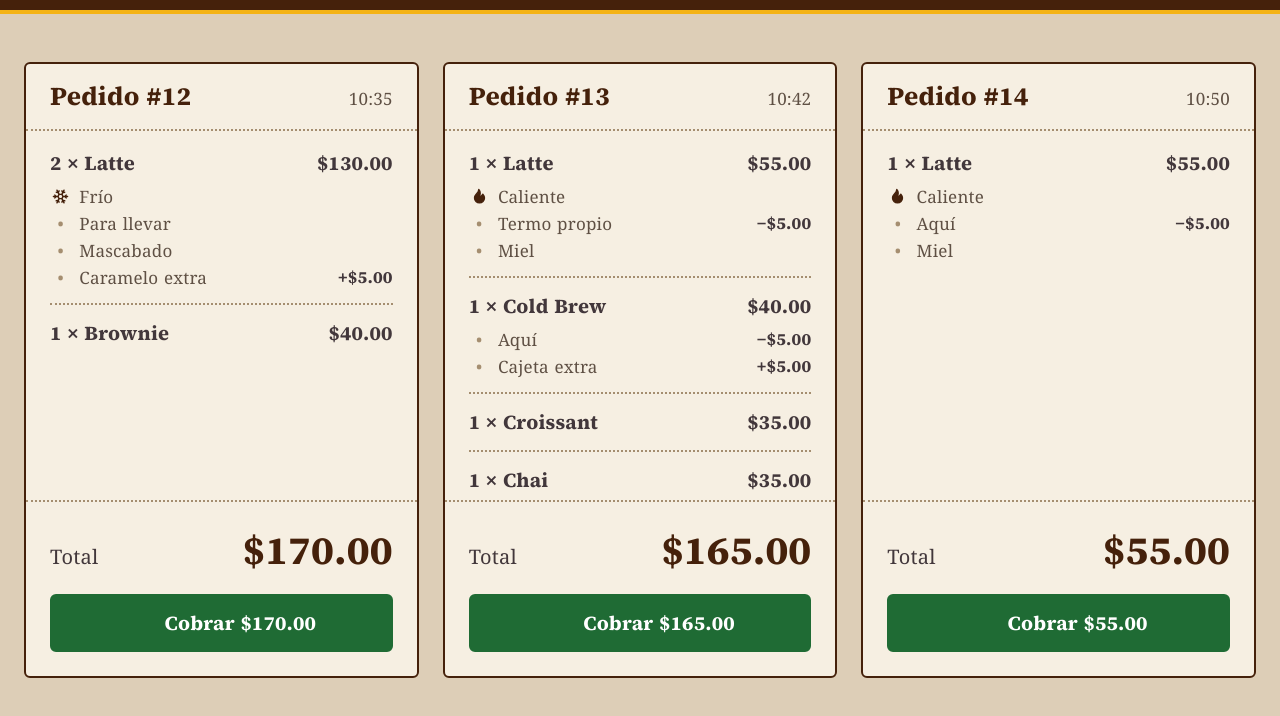
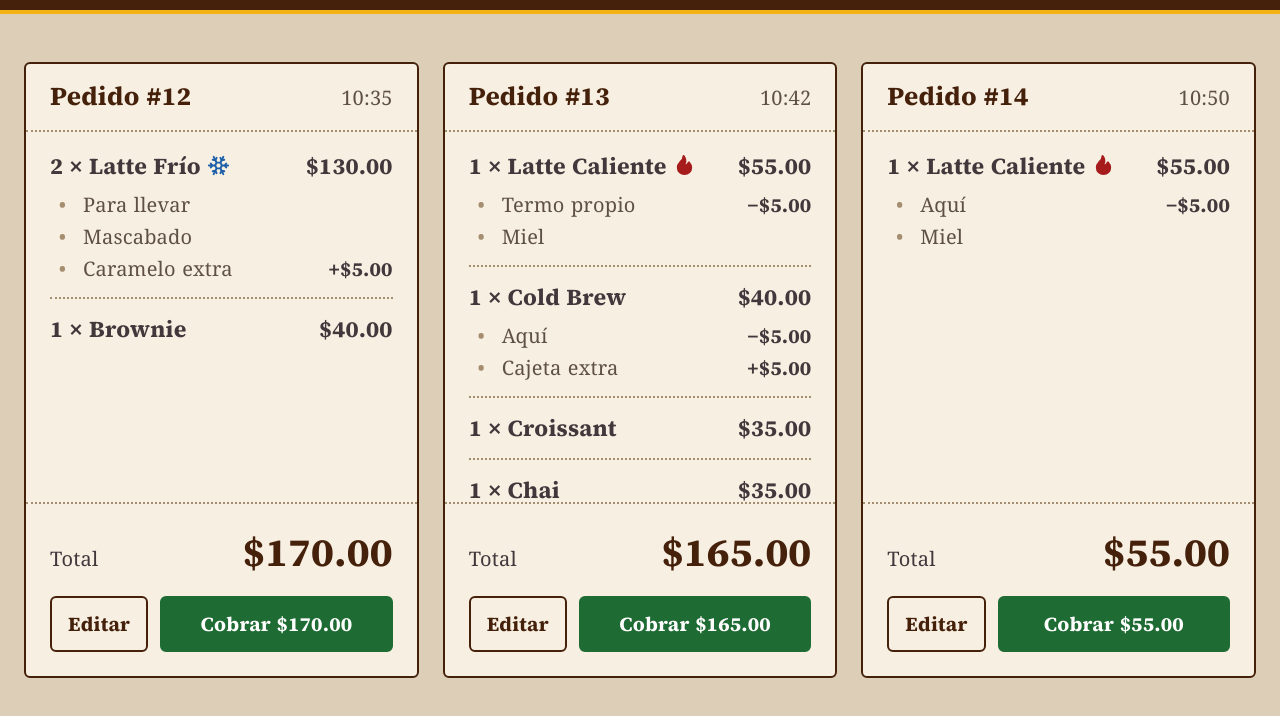
Before and after one commit to aiko-isnt-ded/attenbee, a plain HTML site: page FRONTEND/pages/orders.html in a window 1280 px wide. Shown: the part 74-790 px from the top of the page. Drawn offline with Linux system fonts and the light colour scheme; a web font is replaced by a local one.

Commit message:
i think edit orders is done

```diff
--- a/FRONTEND/css/orders.css
+++ b/FRONTEND/css/orders.css
@@ -23,7 +23,8 @@
   border-bottom: var(--border-width) dotted var(--color-line-soft);
 }
 .ticket__title { font-size: var(--fs-md); }
-.ticket__time { font-size: var(--fs-sm); color: var(--color-muted); }
+.ticket__time { font-size: var(--fs-base); color: var(--color-muted); }
+.ticket .order-line__main { font-size: 1.4375rem; }
 
 .ticket__lines {
   flex: 1;
@@ -43,11 +44,11 @@
   grid-template-columns: 1.25em 1fr auto;
   align-items: center;
   column-gap: var(--space-2);
-  font-size: var(--fs-sm);
+  font-size: var(--fs-base);
   color: var(--color-muted);
 }
 .order-line__marker { justify-self: center; color: var(--color-line-soft); }
-.order-line__option .icon--sm.order-line__marker { color: var(--color-brown); vertical-align: 0; }
+.order-line__option .icon--sm.order-line__marker { vertical-align: 0; }
 .order-line__delta { font-family: var(--font-ui); font-weight: var(--fw-bold); color: var(--color-charcoal); }
 
 .ticket__total {
@@ -59,8 +60,14 @@
 }
 .ticket__total-value { font-family: var(--font-ui); font-size: var(--fs-xl); font-weight: var(--fw-bold); color: var(--color-brown); }
 
-/* Cobrar: full width at the bottom of the ticket */
-.ticket__checkout { margin: 0 var(--space-5) var(--space-5);}
+/* Cobrar and Editar buttons */
+.ticket__actions {
+  display: grid;
+  grid-template-columns: 1fr 3fr;
+  gap: var(--space-3);
+  margin: 0 var(--space-5) var(--space-5);
+}
+.ticket__actions .btn { padding-inline: var(--space-4); white-space: nowrap; }
 
 /* Empty state: hidden while there is at least one ticket */
 .orders__empty { align-items: flex-start; max-width: 32rem; }
@@ -74,7 +81,7 @@
   .app-bar { padding: var(--space-3) var(--space-4); gap: var(--space-3); }
   .orders { padding: var(--space-4); }
   .ticket__header, .ticket__lines, .ticket__total { padding-inline: var(--space-4); }
-  .ticket__checkout { margin-inline: var(--space-4); }
+  .ticket__actions { margin-inline: var(--space-4); }
 }
 
 /* Big screens, same idea as Nuevo pedido: the page never moves.
--- a/FRONTEND/js/fill_product.js
+++ b/FRONTEND/js/fill_product.js
@@ -38,9 +38,10 @@ if (productId) {
 
   // Back and Cancelar return to the product's category
   const category = params.get('category');
+  const order = params.get('order');
   if (category) {
     document.querySelectorAll('[data-action="back"], [data-action="cancel"]').forEach((link) => {
-      link.href = 'new_order.html#' + encodeURIComponent(category);
+      link.href = 'new_order.html' + (order ? '?order=' + encodeURIComponent(order) : '') + '#' + encodeURIComponent(category);
     });
   }
 
--- a/FRONTEND/pages/orders.html
+++ b/FRONTEND/pages/orders.html
@@ -20,7 +20,7 @@
 
 <body class="page-orders">
   <!-- Icons -->
-  <svg width="0" height="0" style="position:absolute" aria-hidden="true" focusable="false"><defs>
+  <svg width="0" height="0" style="position:absolute" focusable="false"><defs>
 
   <!-- Hot -->
   <symbol id="icon-hot" viewBox="0 0 24 24">
@@ -52,13 +52,12 @@
 
   <!-- Top Bar -->
   <header class="app-bar">
-    <a class="btn" href="main.html"><svg class="icon" aria-hidden="true" focusable="false"><use href="#icon-back"></use></svg><span>Inicio</span></a>
+    <a class="btn" href="main.html"><svg class="icon" focusable="false"><use href="#icon-back"></use></svg><span>Inicio</span></a>
     <h1 class="app-bar__title">Pedidos</h1>
   </header>
 
   <!-- Content -->
   <main class="orders" id="content">
-    <h2 class="visually-hidden">Pedidos sin cobrar</h2>
 
     <!-- Shown only when the list has no tickets (CSS :has, no JS) -->
     <div class="orders__empty card">
@@ -79,14 +78,13 @@
         <ul class="ticket__lines">
           <li class="order-line" data-product-id="latte-frio">
             <div class="order-line__main">
-              <span><span data-field="qty">2</span> × <span data-field="name">Latte</span></span>
+              <span><span data-field="qty">2</span> × <span data-field="name">Latte</span> <span class="order-line__temp" data-field="temp">Frío <svg class="icon icon--sm" focusable="false"><use href="#icon-cold"></use></svg></span></span>
               <span data-field="price">$130.00</span>
             </div>
             <ul class="order-line__options" data-field="options">
-              <li class="order-line__option" data-field="temp"><svg class="icon icon--sm order-line__marker" aria-hidden="true" focusable="false"><use href="#icon-cold"></use></svg><span>Frío</span></li>
-              <li class="order-line__option"><span class="order-line__marker" aria-hidden="true">•</span><span>Para llevar</span></li>
-              <li class="order-line__option"><span class="order-line__marker" aria-hidden="true">•</span><span>Mascabado</span></li>
-              <li class="order-line__option"><span class="order-line__marker" aria-hidden="true">•</span><span>Caramelo extra</span><span class="order-line__delta">+$5.00</span></li>
+              <li class="order-line__option"><span class="order-line__marker">•</span><span>Para llevar</span></li>
+              <li class="order-line__option"><span class="order-line__marker">•</span><span>Mascabado</span></li>
+              <li class="order-line__option"><span class="order-line__marker">•</span><span>Caramelo extra</span><span class="order-line__delta">+$5.00</span></li>
             </ul>
           </li>
           <li class="order-line" data-product-id="brownie">
@@ -97,7 +95,10 @@
           </li>
         </ul>
         <p class="ticket__total"><span>Total</span><span class="ticket__total-value" data-order-total>$170.00</span></p>
-        <a class="btn btn--confirm ticket__checkout" href="payment.html?order=12" data-action="checkout"><svg class="icon" aria-hidden="true" focusable="false"></svg><span>Cobrar <span data-order-total>$170.00</span><span class="visually-hidden"> del pedido 12</span></span></a>
+        <div class="ticket__actions">
+          <a class="btn" href="new_order.html?order=12" data-action="edit-order">Editar</a>
+          <a class="btn btn--confirm" href="payment.html?order=12" data-action="checkout"><span>Cobrar <span data-order-total>$170.00</span></span></a>
+        </div>
       </li>
 
       <li class="ticket card" data-demo data-order-id="13">
@@ -108,13 +109,12 @@
         <ul class="ticket__lines">
           <li class="order-line" data-product-id="latte-caliente">
             <div class="order-line__main">
-              <span><span data-field="qty">1</span> × <span data-field="name">Latte</span></span>
+              <span><span data-field="qty">1</span> × <span data-field="name">Latte</span> <span class="order-line__temp" data-field="temp">Caliente <svg class="icon icon--sm" focusable="false"><use href="#icon-hot"></use></svg></span></span>
               <span data-field="price">$55.00</span>
             </div>
             <ul class="order-line__options" data-field="options">
-              <li class="order-line__option" data-field="temp"><svg class="icon icon--sm order-line__marker" aria-hidden="true" focusable="false"><use href="#icon-hot"></use></svg><span>Caliente</span></li>
-              <li class="order-line__option"><span class="order-line__marker" aria-hidden="true">•</span><span>Termo propio</span><span class="order-line__delta">−$5.00</span></li>
-              <li class="order-line__option"><span class="order-line__marker" aria-hidden="true">•</span><span>Miel</span></li>
+              <li class="order-line__option"><span class="order-line__marker">•</span><span>Termo propio</span><span class="order-line__delta">−$5.00</span></li>
+              <li class="order-line__option"><span class="order-line__marker">•</span><span>Miel</span></li>
             </ul>
           </li>
           <li class="order-line" data-product-id="cold-brew">
@@ -123,8 +123,8 @@
               <span data-field="price">$40.00</span>
             </div>
             <ul class="order-line__options" data-field="options">
-              <li class="order-line__option"><span class="order-line__marker" aria-hidden="true">•</span><span>Aquí</span><span class="order-line__delta">−$5.00</span></li>
-              <li class="order-line__option"><span class="order-line__marker" aria-hidden="true">•</span><span>Cajeta extra</span><span class="order-line__delta">+$5.00</span></li>
+              <li class="order-line__option"><span class="order-line__marker">•</span><span>Aquí</span><span class="order-line__delta">−$5.00</span></li>
+              <li class="order-line__option"><span class="order-line__marker">•</span><span>Cajeta extra</span><span class="order-line__delta">+$5.00</span></li>
             </ul>
           </li>
           <li class="order-line" data-product-id="croissant">
@@ -139,13 +139,16 @@
               <span data-field="price">$35.00</span>
             </div>
             <ul class="order-line__options" data-field="options">
-              <li class="order-line__option"><span class="order-line__marker" aria-hidden="true">•</span><span>Aquí</span><span class="order-line__delta">−$5.00</span></li>
-              <li class="order-line__option"><span class="order-line__marker" aria-hidden="true">•</span><span>Splenda</span></li>
+              <li class="order-line__option"><span class="order-line__marker">•</span><span>Aquí</span><span class="order-line__delta">−$5.00</span></li>
+              <li class="order-line__option"><span class="order-line__marker">•</span><span>Splenda</span></li>
             </ul>
           </li>
         </ul>
         <p class="ticket__total"><span>Total</span><span class="ticket__total-value" data-order-total>$165.00</span></p>
-        <a class="btn btn--confirm ticket__checkout" href="payment.html?order=13" data-action="checkout"><svg class="icon" aria-hidden="true" focusable="false"></svg><span>Cobrar <span data-order-total>$165.00</span><span class="visually-hidden"> del pedido 13</span></span></a>
+        <div class="ticket__actions">
+          <a class="btn" href="new_order.html?order=13" data-action="edit-order">Editar</a>
+          <a class="btn btn--confirm" href="payment.html?order=13" data-action="checkout"><span>Cobrar <span data-order-total>$165.00</span></span></a>
+        </div>
       </li>
 
       <li class="ticket card" data-demo data-order-id="14">
@@ -156,18 +159,20 @@
         <ul class="ticket__lines">
           <li class="order-line" data-product-id="latte-caliente">
             <div class="order-line__main">
-              <span><span data-field="qty">1</span> × <span data-field="name">Latte</span></span>
+              <span><span data-field="qty">1</span> × <span data-field="name">Latte</span> <span class="order-line__temp" data-field="temp">Caliente <svg class="icon icon--sm" focusable="false"><use href="#icon-hot"></use></svg></span></span>
               <span data-field="price">$55.00</span>
             </div>
             <ul class="order-line__options" data-field="options">
-              <li class="order-line__option" data-field="temp"><svg class="icon icon--sm order-line__marker" aria-hidden="true" focusable="false"><use href="#icon-hot"></use></svg><span>Caliente</span></li>
-              <li class="order-line__option"><span class="order-line__marker" aria-hidden="true">•</span><span>Aquí</span><span class="order-line__delta">−$5.00</span></li>
-              <li class="order-line__option"><span class="order-line__marker" aria-hidden="true">•</span><span>Miel</span></li>
+              <li class="order-line__option"><span class="order-line__marker">•</span><span>Aquí</span><span class="order-line__delta">−$5.00</span></li>
+              <li class="order-line__option"><span class="order-line__marker">•</span><span>Miel</span></li>
             </ul>
           </li>
         </ul>
         <p class="ticket__total"><span>Total</span><span class="ticket__total-value" data-order-total>$55.00</span></p>
-        <a class="btn btn--confirm ticket__checkout" href="payment.html?order=14" data-action="checkout"><svg class="icon" aria-hidden="true" focusable="false"></svg><span>Cobrar <span data-order-total>$55.00</span><span class="visually-hidden"> del pedido 14</span></span></a>
+        <div class="ticket__actions">
+          <a class="btn" href="new_order.html?order=14" data-action="edit-order">Editar</a>
+          <a class="btn btn--confirm" href="payment.html?order=14" data-action="checkout"><span>Cobrar <span data-order-total>$55.00</span></span></a>
+        </div>
       </li>
 
     </ul>
```
Also changed, not shown: FRONTEND/js/new_order.js (+8 -0 lines), FRONTEND/pages/new_order.html (+1 -1 lines), FRONTEND/pages/payment.html (+1 -1 lines).
